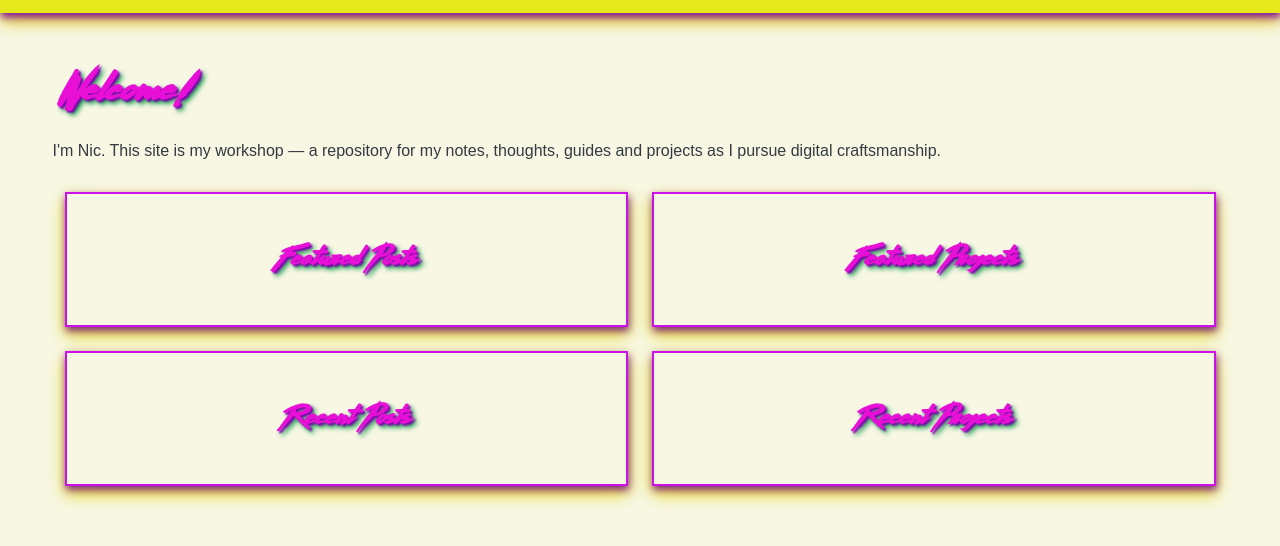
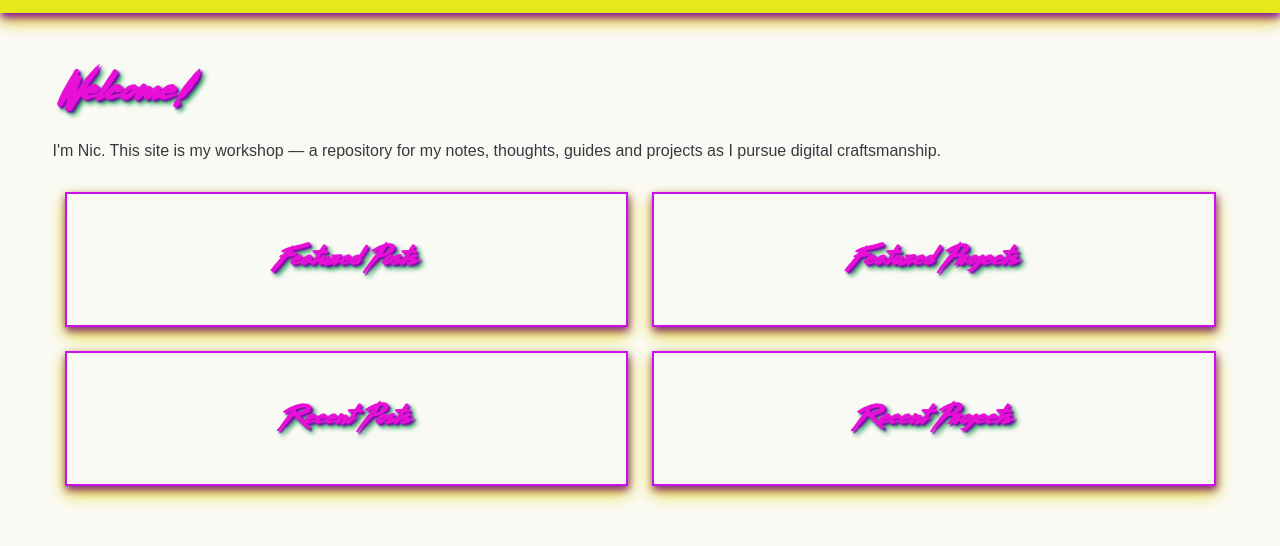
Before and after one commit to ngraton/ngraton.dev, a Gatsby site: page / in a window 1280 px wide. Shown: the part 150-696 px from the top of the page. Built offline with nearby package versions, Linux system fonts and the light colour scheme; Gatsby itself is replaced by a stand-in of ours; a web font is replaced by a local one.

Commit message:
change background color

```diff
--- a/src/assets/main.css
+++ b/src/assets/main.css
@@ -11,7 +11,7 @@
   --comp-light: #f0ee26;
   --main-text-color: #343a40;
   --secondary-text-color: #5e6164;
-  --backgound-white: #F7F7E4;
+  --backgound-white: #FAFAF5;
   --theme-text-shadow: 2px 2px 2px var(--theme-dark),4px 4px 5px #099942;
   --theme-text-highlight: 2px 2px 2px var(--theme-color),5px 5px 5px var(--comp-color);
   --theme-box-shadow: 1px .25rem .5rem 0 var(--theme-dark), 0 .5rem 1rem 0 var(--comp-dark);
```
